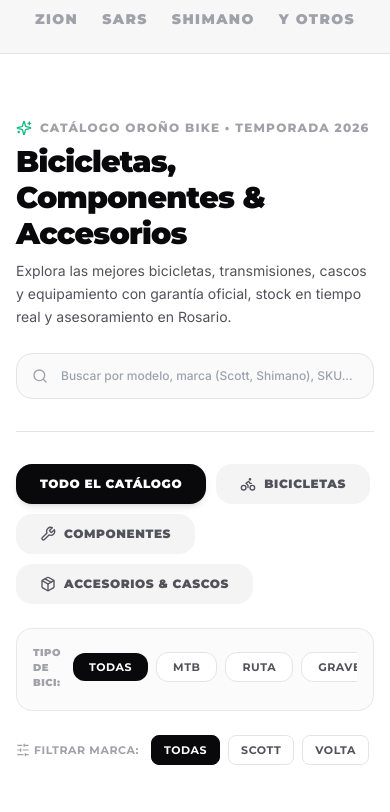
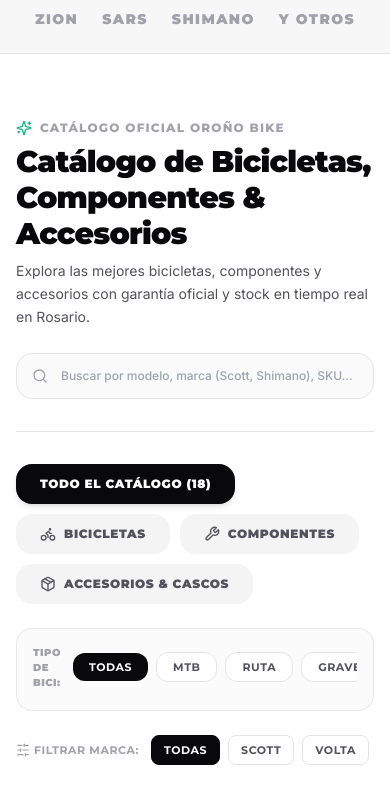
Before and after one commit to lgarcia28/orono-bike, a Next.js app: page / in a window 390 px wide. Shown: the part 1320-2132 px from the top of the page. Built offline with nearby package versions, Linux system fonts and the light colour scheme.

Commit message:
fix: strict category filtering so bikes do not appear in componentes/accesorios, and assign exact close-up product photos

```diff
--- a/app/components/catalog/CatalogSection.tsx
+++ b/app/components/catalog/CatalogSection.tsx
@@ -12,10 +12,10 @@ interface CatalogSectionProps {
   onAddToCart: (variant: ProductVariant, quantity: number) => void;
 }
 
-type MainSectionType = 'TODOS' | 'BICICLETAS' | 'COMPONENTES' | 'ACCESORIOS';
+export type MainSectionType = 'TODOS' | 'BICICLETAS' | 'COMPONENTES' | 'ACCESORIOS';
 
 const BIKE_SUBCATEGORIES = ['Todas', 'MTB', 'RUTA', 'GRAVEL', 'BMX', 'PASEO', 'NIÑOS'];
-const BRANDS = ['Todas', 'SCOTT', 'VOLTA', 'RALEIGH', 'MOOVE', 'ZION', 'SARS', 'SHIMANO', 'MAXXIS', 'FOX', 'GARMIN', 'KRYPTONITE'];
+const BRANDS = ['Todas', 'SCOTT', 'VOLTA', 'RALEIGH', 'MOOVE', 'ZION', 'SARS', 'SHIMANO', 'MAXXIS', 'ROCKSHOX', 'FOX', 'GARMIN', 'KRYPTONITE'];
 
 export function CatalogSection({ products = ALL_PRODUCTS_CATALOG, onAddToCart }: CatalogSectionProps) {
   const [mainSection, setMainSection] = useState<MainSectionType>('TODOS');
@@ -24,6 +24,35 @@ export function CatalogSection({ products = ALL_PRODUCTS_CATALOG, onAddToCart }:
   const [searchQuery, setSearchQuery] = useState<string>('');
   const [activeProduct, setActiveProduct] = useState<ProductWithVariants | null>(null);
   const [customBikes, setCustomBikes] = useState<ProductWithVariants[]>([]);
+
+  // Sincronizar con el hash de la URL (#bicicletas, #componentes, #accesorios)
+  useEffect(() => {
+    const handleHash = () => {
+      const hash = window.location.hash.toLowerCase();
+      if (hash.includes('componente')) {
+        setMainSection('COMPONENTES');
+      } else if (hash.includes('accesorio')) {
+        setMainSection('ACCESORIOS');
+      } else if (hash.includes('bici')) {
+        setMainSection('BICICLETAS');
+      }
+    };
+
+    handleHash();
+    window.addEventListener('hashchange', handleHash);
+
+    const handleCustomEvent = (e: any) => {
+      if (e.detail) {
+        setMainSection(e.detail);
+      }
+    };
+    window.addEventListener('changeCatalogSection', handleCustomEvent);
+
+    return () => {
+      window.removeEventListener('hashchange', handleHash);
+      window.removeEventListener('changeCatalogSection', handleCustomEvent);
+    };
+  }, []);
 
   // Cargar productos personalizados guardados por el dueño
   useEffect(() => {
@@ -41,35 +70,36 @@ export function CatalogSection({ products = ALL_PRODUCTS_CATALOG, onAddToCart }:
     return [...customBikes, ...products];
   }, [customBikes, products]);
 
-  // Filtrado reactivo por Sección Principal, Subcategoría, Marca y Buscador
+  // Filtrado reactivo estricto por Sección Principal
   const filteredProducts = useMemo(() => {
     return allProducts.filter((p) => {
-      // 1. Filtro por sección principal
-      const isBike = p.category === 'MTB' || p.category === 'RUTA' || p.category === 'GRAVEL' || p.category === 'BMX' || p.category === 'PASEO' || p.category === 'NIÑOS';
-      const isComponent = p.category === 'COMPONENTES';
-      const isAccessory = p.category === 'ACCESORIOS';
+      const cat = (p.category || '').toUpperCase();
+      const isComponent = cat === 'COMPONENTES';
+      const isAccessory = cat === 'ACCESORIOS';
+      const isBike = !isComponent && !isAccessory;
 
+      // 1. Filtro estricto por sección
       if (mainSection === 'BICICLETAS' && !isBike) return false;
       if (mainSection === 'COMPONENTES' && !isComponent) return false;
       if (mainSection === 'ACCESORIOS' && !isAccessory) return false;
 
-      // 2. Filtro por subcategoría de bici (si está en bicicletas o todos)
+      // 2. Filtro por subcategoría de bicicleta (solo cuando aplica)
       if (isBike && selectedBikeCategory !== 'Todas') {
-        if (p.category.toUpperCase() !== selectedBikeCategory.toUpperCase()) return false;
+        if (cat !== selectedBikeCategory.toUpperCase()) return false;
       }
 
       // 3. Filtro por marca
       const matchBrand =
-        selectedBrand === 'Todas' || p.brand.toUpperCase() === selectedBrand.toUpperCase();
+        selectedBrand === 'Todas' || (p.brand || '').toUpperCase() === selectedBrand.toUpperCase();
       if (!matchBrand) return false;
 
       // 4. Buscador predictivo
       const q = searchQuery.toLowerCase().trim();
       if (q) {
-        const matchTitle = p.title.toLowerCase().includes(q);
-        const matchB = p.brand.toLowerCase().includes(q);
-        const matchCat = p.category.toLowerCase().includes(q);
-        const matchSku = p.variants.some((v) => v.sku?.toLowerCase().includes(q));
+        const matchTitle = (p.title || '').toLowerCase().includes(q);
+        const matchB = (p.brand || '').toLowerCase().includes(q);
+        const matchCat = (p.category || '').toLowerCase().includes(q);
+        const matchSku = p.variants?.some((v) => (v.sku || '').toLowerCase().includes(q));
         if (!matchTitle && !matchB && !matchCat && !matchSku) return false;
       }
 
@@ -90,19 +120,29 @@ export function CatalogSection({ products = ALL_PRODUCTS_CATALOG, onAddToCart }:
   }
 
   return (
-    <section id="bicicletas" className="max-w-7xl mx-auto px-4 sm:px-6 py-16">
+    <section id="bicicletas" className="max-w-7xl mx-auto px-4 sm:px-6 py-16 scroll-mt-24">
       {/* Section Header */}
       <div className="flex flex-col md:flex-row md:items-end justify-between gap-6 border-b border-zinc-200 pb-8 mb-8">
         <div>
           <div className="inline-flex items-center gap-2 text-xs font-heading font-extrabold text-zinc-400 uppercase tracking-widest mb-2">
             <Sparkles className="w-4 h-4 text-emerald-500" />
-            <span>Catálogo Oroño Bike • Temporada 2026</span>
+            <span>Catálogo Oficial Oroño Bike</span>
           </div>
           <h2 className="text-3xl sm:text-4xl lg:text-5xl font-heading font-black text-zinc-950 tracking-tight">
-            Bicicletas, Componentes & Accesorios
+            {mainSection === 'BICICLETAS'
+              ? 'Bicicletas de Competición & Trail'
+              : mainSection === 'COMPONENTES'
+              ? 'Componentes & Repuestos Oficiales'
+              : mainSection === 'ACCESORIOS'
+              ? 'Accesorios, Cascos & Equipamiento'
+              : 'Catálogo de Bicicletas, Componentes & Accesorios'}
           </h2>
           <p className="text-sm text-zinc-600 mt-2 max-w-xl leading-relaxed">
-            Explora las mejores bicicletas, transmisiones, cascos y equipamiento con garantía oficial, stock en tiempo real y asesoramiento en Rosario.
+            {mainSection === 'COMPONENTES'
+              ? 'Transmisiones Shimano, frenos hidráulicos, cubiertas Maxxis y horquillas de alta gama con instalación en taller.'
+              : mainSection === 'ACCESORIOS'
+              ? 'Cascos con protección MIPS, ciclocomputadores GPS Garmin, luces de alta potencia y seguridad.'
+              : 'Explora las mejores bicicletas, componentes y accesorios con garantía oficial y stock en tiempo real en Rosario.'}
           </p>
         </div>
 
@@ -125,6 +165,7 @@ export function CatalogSection({ products = ALL_PRODUCTS_CATALOG, onAddToCart }:
           onClick={() => {
             setMainSection('TODOS');
             setSelectedBikeCategory('Todas');
+            window.location.hash = 'catalogo';
           }}
           className={`px-6 py-3 rounded-2xl text-xs font-heading font-black uppercase tracking-wider transition-all shadow-xs ${
             mainSection === 'TODOS'
@@ -132,10 +173,14 @@ export function CatalogSection({ products = ALL_PRODUCTS_CATALOG, onAddToCart }:
               : 'bg-zinc-100 text-zinc-600 hover:bg-zinc-200 hover:text-zinc-950'
           }`}
         >
-          Todo el Catálogo
+          Todo el Catálogo ({allProducts.length})
         </button>
         <button
-          onClick={() => setMainSection('BICICLETAS')}
+          onClick={() => {
+            setMainSection('BICICLETAS');
+            setSelectedBikeCategory('Todas');
+            window.location.hash = 'bicicletas';
+          }}
           className={`px-6 py-3 rounded-2xl text-xs font-heading font-black uppercase tracking-wider transition-all flex items-center gap-2 shadow-xs ${
             mainSection === 'BICICLETAS'
               ? 'bg-zinc-950 text-white shadow-md'
@@ -145,10 +190,10 @@ export function CatalogSection({ products = ALL_PRODUCTS_CATALOG, onAddToCart }:
           <Bike className="w-4 h-4" /> Bicicletas
         </button>
         <button
-          id="componentes"
           onClick={() => {
             setMainSection('COMPONENTES');
             setSelectedBikeCategory('Todas');
+            window.location.hash = 'componentes';
           }}
           className={`px-6 py-3 rounded-2xl text-xs font-heading font-black uppercase tracking-wider transition-all flex items-center gap-2 shadow-xs ${
             mainSection === 'COMPONENTES'
@@ -159,10 +204,10 @@ export function CatalogSection({ products = ALL_PRODUCTS_CATALOG, onAddToCart }:
           <Wrench className="w-4 h-4" /> Componentes
         </button>
         <button
-          id="accesorios"
           onClick={() => {
             setMainSection('ACCESORIOS');
             setSelectedBikeCategory('Todas');
+            window.location.hash = 'accesorios';
           }}
           className={`px-6 py-3 rounded-2xl text-xs font-heading font-black uppercase tracking-wider transition-all flex items-center gap-2 shadow-xs ${
             mainSection === 'ACCESORIOS'
@@ -174,7 +219,7 @@ export function CatalogSection({ products = ALL_PRODUCTS_CATALOG, onAddToCart }:
         </button>
       </div>
 
-      {/* Subcategorías de Bicicletas (Si aplica) */}
+      {/* Subcategorías de Bicicletas (Solo cuando estamos en Bicicletas o Todos) */}
       {(mainSection === 'BICICLETAS' || mainSection === 'TODOS') && (
         <div className="space-y-3 mb-6 bg-zinc-50/70 p-4 rounded-2xl border border-zinc-200/80">
           <div className="flex items-center gap-2 overflow-x-auto pb-1 scrollbar-none">
@@ -224,7 +269,7 @@ export function CatalogSection({ products = ALL_PRODUCTS_CATALOG, onAddToCart }:
         })}
       </div>
 
-      {/* Products Grid */}
+      {/* Products Grid (Cuadrícula de a 3 Productos) */}
       {filteredProducts.length === 0 ? (
         <div className="text-center py-20 bg-zinc-50 rounded-3xl border border-zinc-200 text-zinc-500">
           <Bike className="w-12 h-12 mx-auto mb-3 opacity-30 text-zinc-400" />
```
Also changed, not shown: app/components/layout/Header.tsx (+45 -6 lines), lib/data/bikes.ts (+11 -11 lines).
